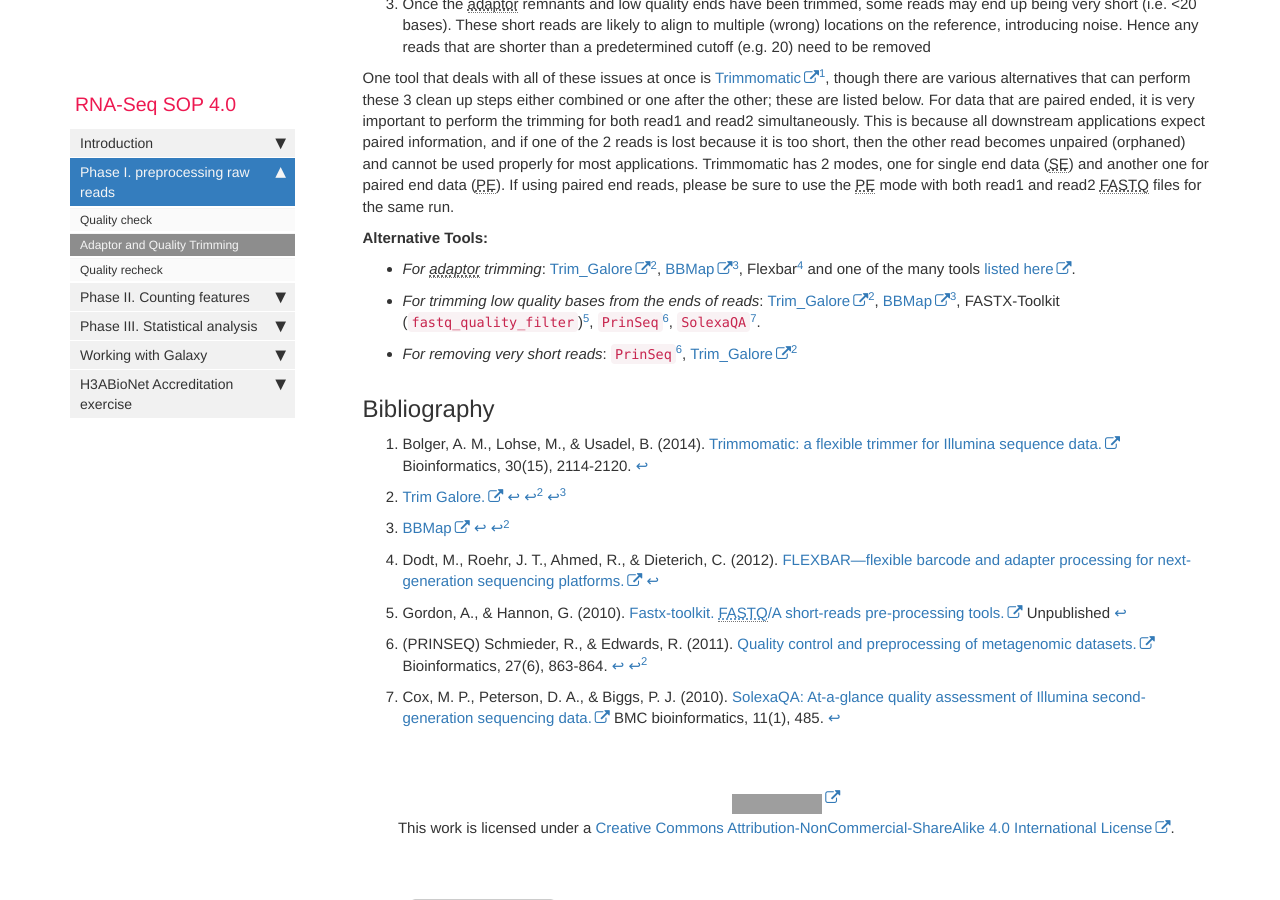
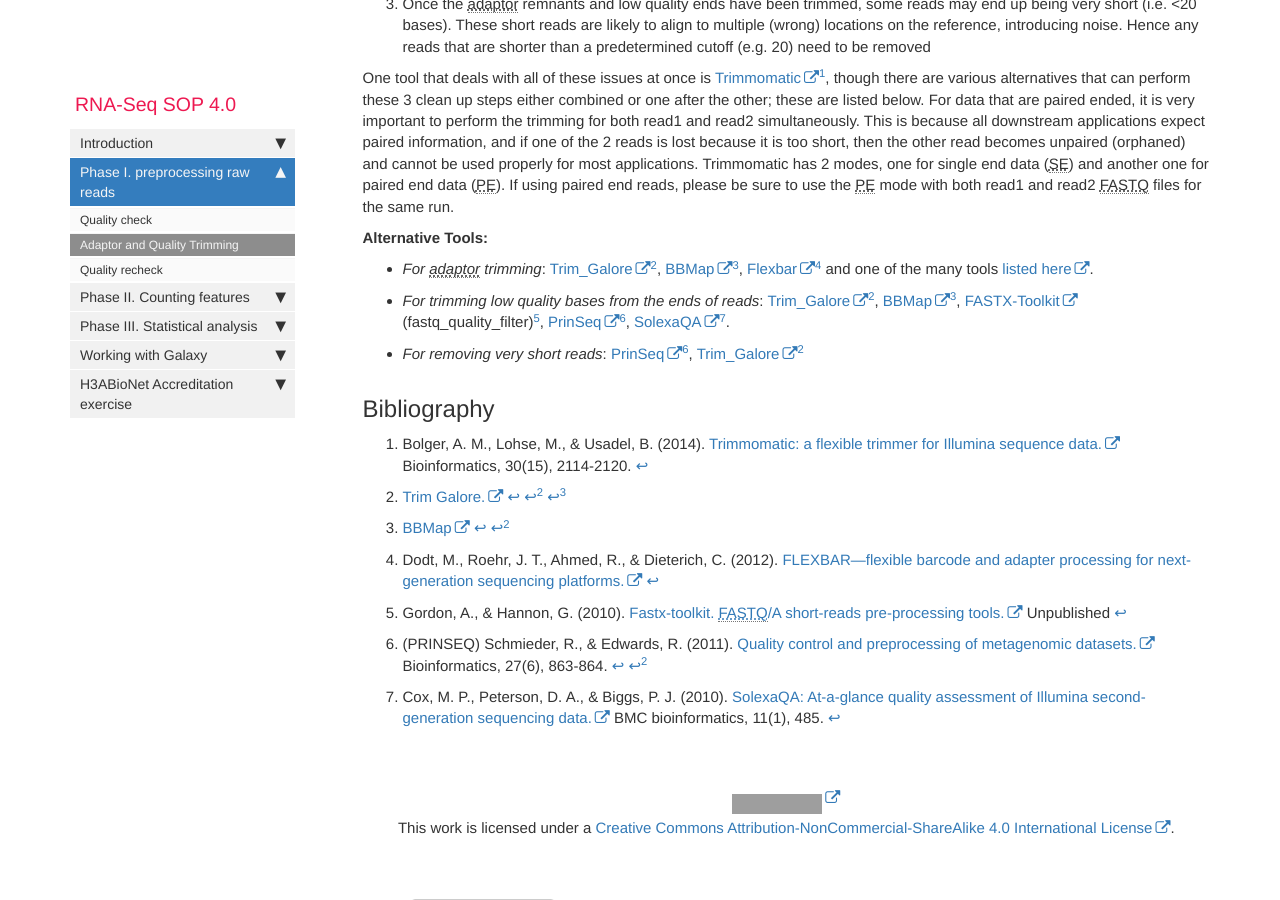
Before and after one commit to h3abionet/H3ABionet-SOPs, a Jekyll site: the page built from pages/genomics_analysis/RNA-Seq/RNA-Seq-2-2.md, in a window 1280 px wide and 900 px high, scrolled down 647 px. Built offline with Jekyll 4.4.1, drawn with Linux system fonts in a browser that asks for light colours; nearby versions of some CDN libraries; comment, search, counter and statistics services are not loaded; part of the change alters nothing that is shown; grey boxes are pictures that could not be loaded.

```diff
--- a/pages/genomics_analysis/RNA-Seq/RNA-Seq-2-2.md
+++ b/pages/genomics_analysis/RNA-Seq/RNA-Seq-2-2.md
@@ -32,11 +32,11 @@ In this step we deal with _**3 major preprocessing steps**_  that clean up the d
 One tool that deals with all of these issues at once is [Trimmomatic](http://www.usadellab.org/cms/?page=trimmomatic)[^9], though there are various alternatives that can perform these 3 clean up steps either combined or one after the other; these are  listed below. For data that are paired ended, it is very important to perform the trimming for both read1 and read2 simultaneously. This is because all downstream applications expect paired information, and if one of the 2 reads is lost because it is too short, then the other read becomes unpaired (orphaned) and cannot be used properly for most applications. Trimmomatic has 2 modes, one for single end data (SE) and another one for paired end data (PE). If using paired end reads, please be sure to use the PE mode with both read1 and read2 FASTQ  files for the same run.
 
 **Alternative Tools:**
- *  _For adaptor trimming_: [Trim_Galore](http://www.bioinformatics.babraham.ac.uk/projects/trim_galore/)[^10], [BBMap](https://sourceforge.net/projects/bbmap/)[^11], Flexbar[^12] and one of the many tools [listed here](https://omictools.com/adapter-trimming-category).
+ *  _For adaptor trimming_: [Trim_Galore](http://www.bioinformatics.babraham.ac.uk/projects/trim_galore/)[^10], [BBMap](https://sourceforge.net/projects/bbmap/)[^11], [Flexbar](https://github.com/seqan/flexbar)[^12] and one of the many tools [listed here](https://omictools.com/adapter-trimming-category).
 
-  * _For trimming low quality bases from the ends of reads_:  [Trim_Galore](http://www.bioinformatics.babraham.ac.uk/projects/trim_galore/)[^10], [BBMap](https://sourceforge.net/projects/bbmap/)[^11], FASTX-Toolkit (`fastq_quality_filter`)[^13], `PrinSeq`[^14], `SolexaQA`[^15].
+  * _For trimming low quality bases from the ends of reads_:  [Trim_Galore](http://www.bioinformatics.babraham.ac.uk/projects/trim_galore/)[^10], [BBMap](https://sourceforge.net/projects/bbmap/)[^11], [FASTX-Toolkit](http://hannonlab.cshl.edu/fastx_toolkit/) (fastq_quality_filter)[^13], [PrinSeq](http://prinseq.sourceforge.net/)[^14], [SolexaQA](http://solexaqa.sourceforge.net/)[^15].
 
-  * _For removing very short reads_:  `PrinSeq`[^14], [Trim_Galore](http://www.bioinformatics.babraham.ac.uk/projects/trim_galore/)[^10]
+  * _For removing very short reads_:  [PrinSeq](http://prinseq.sourceforge.net/)[^14], [Trim_Galore](http://www.bioinformatics.babraham.ac.uk/projects/trim_galore/)[^10]
 
 ## Bibliography {#bibliography}
 
```
